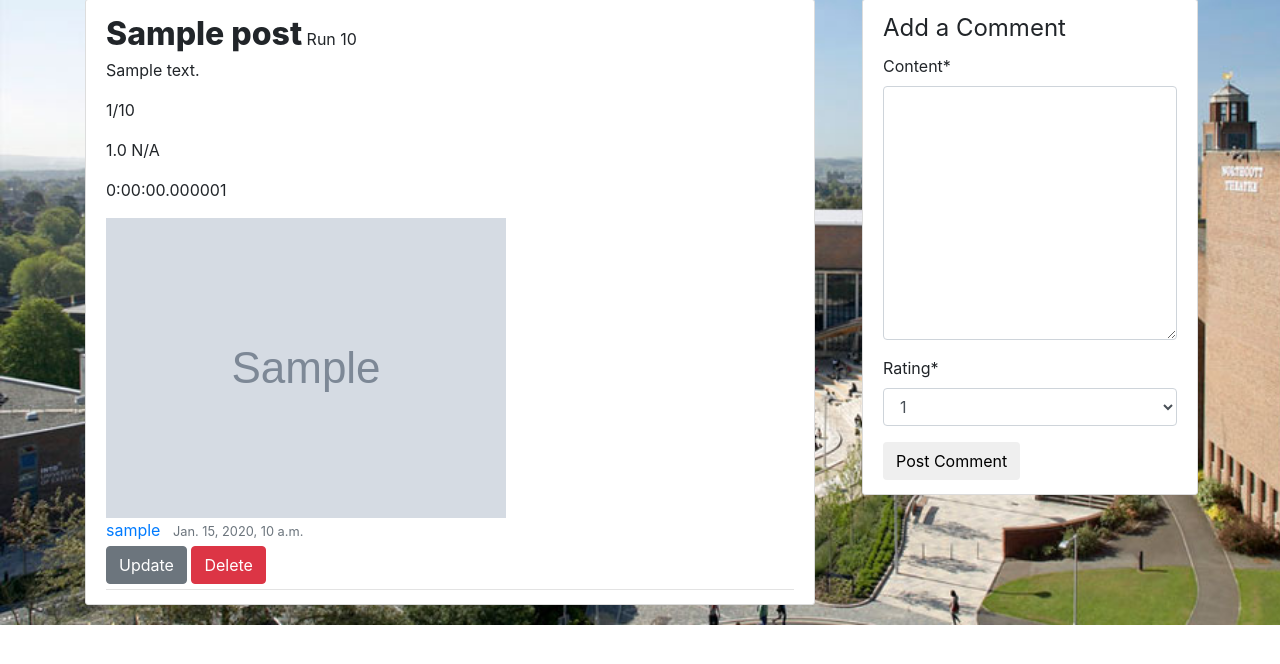
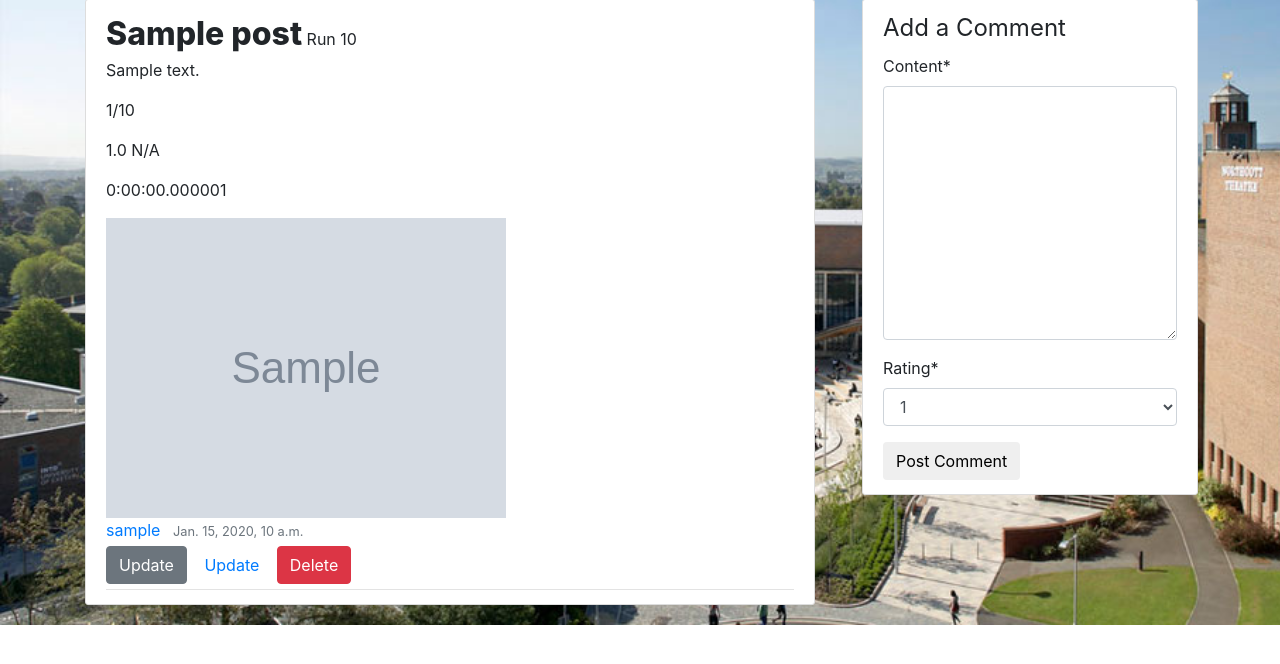
Before and after one commit to cjhs201/groupproject-T-src, a Django app: page /post/1/ in a window 1280 px wide. Shown: the part 81-745 px from the top of the page. Run offline with Django 3.2, Linux system fonts and the light colour scheme; a user stored in the database is signed in; tables that the repository leaves empty hold one stand-in row (values such as "Sample post"); grey boxes marked "Sample" are stand-in pictures; some libraries are stand-ins or nearby versions.

Commit message:
added complete button

```diff
--- a/gamma/templates/gamma/post_detail.html
+++ b/gamma/templates/gamma/post_detail.html
@@ -27,6 +27,7 @@
               {% if object.author == user %}
                 <div>
                     <a class="btn btn-secondary btn-sb mt-1 mb-1" href="{% url 'post-update' object.id %}">Update</a>
+                    <a class="btn success btn-sb mt-1 mb-1" href="{% url 'post-completed' object.id %}">Update</a>
                     <a class="btn btn-danger btn-sb mt-1 mb-1" href="{% url 'post-delete' object.id %}">Delete</a>
                 </div>
               {% endif %}
```
